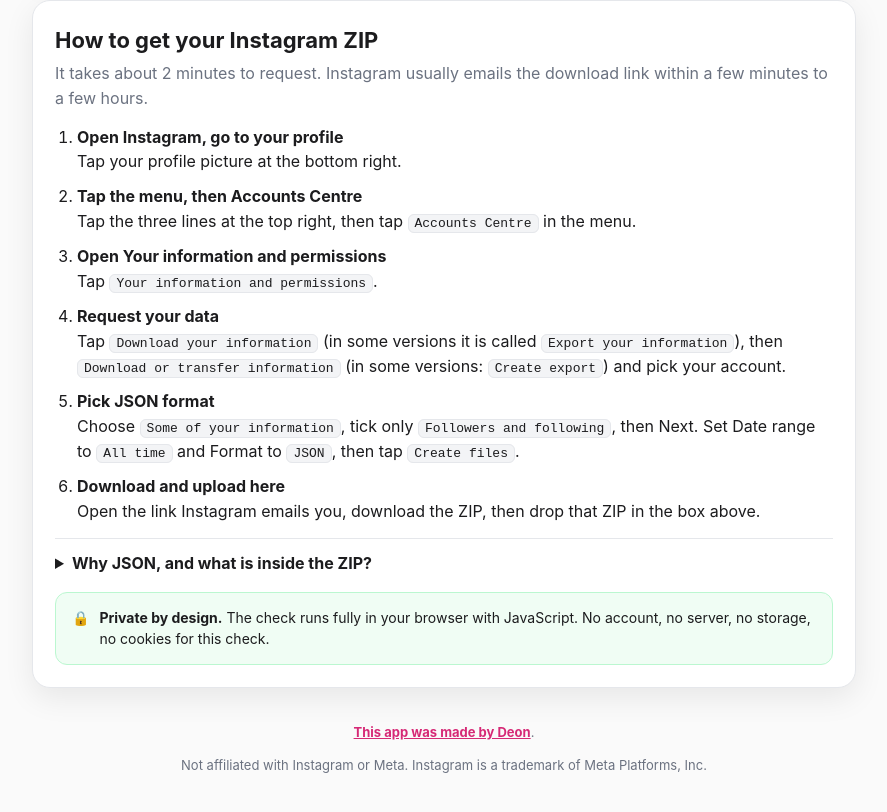
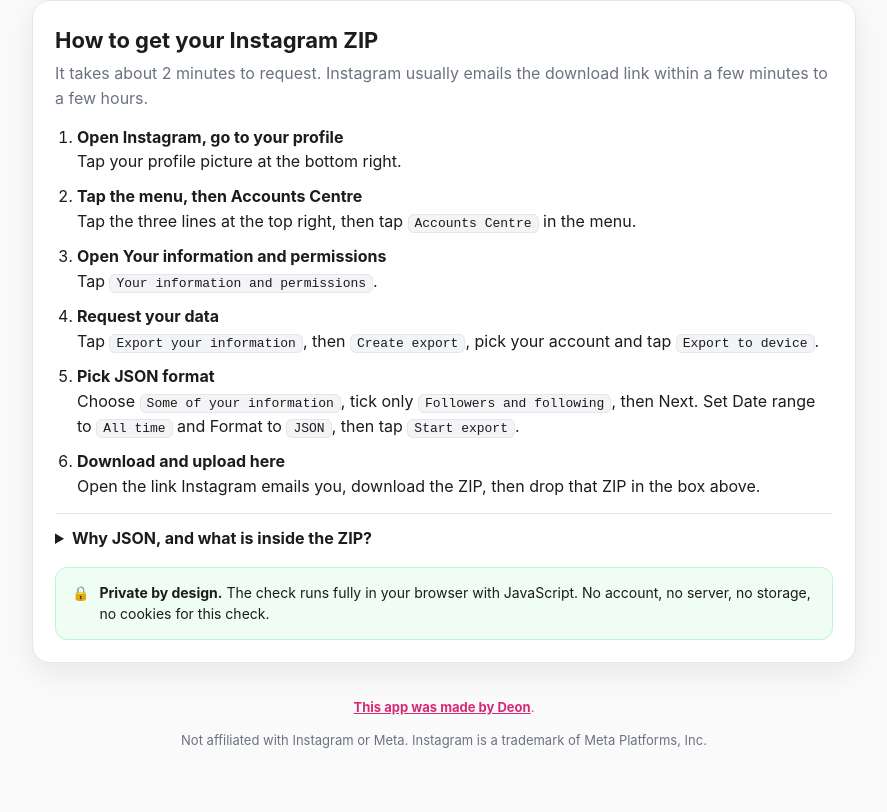
Before and after one commit to D30N/instagram-follow-back-checker, a plain HTML site: page index.html in a window 1280 px wide. Shown: the part 673-1485 px from the top of the page, without its empty margins (196-1083 px from the left). Drawn offline with nearby package versions, Linux system fonts and the light colour scheme.

Commit message:
Use exact export labels: Export your information, Create export, Export to device, Start export

```diff
--- a/index.html
+++ b/index.html
@@ -155,8 +155,8 @@
         <li data-i18n-html="step1"><b>Open Instagram, go to your profile</b>Tap your profile picture at the bottom right.</li>
         <li data-i18n-html="step2"><b>Tap the menu, then Accounts Centre</b>Tap the three lines at the top right, then tap <code>Accounts Centre</code> in the menu.</li>
         <li data-i18n-html="step3"><b>Open Your information and permissions</b>Tap <code>Your information and permissions</code>.</li>
-        <li data-i18n-html="step4"><b>Request your data</b>Tap <code>Download your information</code> (in some versions it is called <code>Export your information</code>), then <code>Download or transfer information</code> (in some versions: <code>Create export</code>) and pick your account.</li>
-        <li data-i18n-html="step5"><b>Pick JSON format</b>Choose <code>Some of your information</code>, tick only <code>Followers and following</code>, then Next. Set Date range to <code>All time</code> and Format to <code>JSON</code>, then tap <code>Create files</code>.</li>
+        <li data-i18n-html="step4"><b>Request your data</b>Tap <code>Export your information</code>, then <code>Create export</code>, pick your account and tap <code>Export to device</code>.</li>
+        <li data-i18n-html="step5"><b>Pick JSON format</b>Choose <code>Some of your information</code>, tick only <code>Followers and following</code>, then Next. Set Date range to <code>All time</code> and Format to <code>JSON</code>, then tap <code>Start export</code>.</li>
         <li data-i18n-html="step6"><b>Download and upload here</b>Open the link Instagram emails you, download the ZIP, then drop that ZIP in the box above.</li>
       </ol>
       <details>
@@ -225,8 +225,8 @@
       step1: "<b>Open Instagram, go to your profile</b>Tap your profile picture at the bottom right.",
       step2: "<b>Tap the menu, then Accounts Centre</b>Tap the three lines at the top right, then tap <code>Accounts Centre</code> in the menu.",
       step3: "<b>Open Your information and permissions</b>Tap <code>Your information and permissions</code>.",
-      step4: "<b>Request your data</b>Tap <code>Download your information</code> (in some versions it is called <code>Export your information</code>), then <code>Download or transfer information</code> (in some versions: <code>Create export</code>) and pick your account.",
-      step5: "<b>Pick JSON format</b>Choose <code>Some of your information</code>, tick only <code>Followers and following</code>, then Next. Set Date range to <code>All time</code> and Format to <code>JSON</code>, then tap <code>Create files</code>.",
+      step4: "<b>Request your data</b>Tap <code>Export your information</code>, then <code>Create export</code>, pick your account and tap <code>Export to device</code>.",
+      step5: "<b>Pick JSON format</b>Choose <code>Some of your information</code>, tick only <code>Followers and following</code>, then Next. Set Date range to <code>All time</code> and Format to <code>JSON</code>, then tap <code>Start export</code>.",
       step6: "<b>Download and upload here</b>Open the link Instagram emails you, download the ZIP, then drop that ZIP in the box above.",
       whyJson: "Why JSON, and what is inside the ZIP?",
       whyJsonP1: "Instagram also offers an HTML download, but this checker reads the JSON version, so please pick JSON when you request it. Inside the ZIP, your lists live in <code>connections/followers_and_following/</code> as <code>followers_1.json</code> and <code>following.json</code>. If you have a very large account, followers may be split into <code>followers_1.json</code>, <code>followers_2.json</code> and so on. This page reads every part.",
@@ -285,8 +285,8 @@
       step1: "<b>Instagram തുറന്ന് നിങ്ങളുടെ പ്രൊഫൈലിൽ പോകുക</b>താഴെ വലതുവശത്തെ പ്രൊഫൈൽ ചിത്രം ടാപ്പ് ചെയ്യുക.",
       step2: "<b>മെനു ടാപ്പ് ചെയ്ത് Accounts Centre തുറക്കുക</b>മുകളിൽ വലതുവശത്തെ മൂന്ന് വരകൾ ടാപ്പ് ചെയ്ത് മെനുവിൽ നിന്ന് <code>Accounts Centre</code> ടാപ്പ് ചെയ്യുക.",
       step3: "<b>Your information and permissions തുറക്കുക</b><code>Your information and permissions</code> ടാപ്പ് ചെയ്യുക.",
-      step4: "<b>നിങ്ങളുടെ ഡാറ്റ റിക്വസ്റ്റ് ചെയ്യുക</b><code>Download your information</code> ടാപ്പ് ചെയ്യുക (ചില വേർഷനുകളിൽ ഇത് <code>Export your information</code> എന്നാണ്), പിന്നെ <code>Download or transfer information</code> (ചില വേർഷനുകളിൽ: <code>Create export</code>) ടാപ്പ് ചെയ്ത് നിങ്ങളുടെ അക്കൗണ്ട് തിരഞ്ഞെടുക്കുക.",
-      step5: "<b>JSON ഫോർമാറ്റ് തിരഞ്ഞെടുക്കുക</b><code>Some of your information</code> തിരഞ്ഞെടുത്ത് <code>Followers and following</code> മാത്രം tick ചെയ്ത് Next കൊടുക്കുക. Date range <code>All time</code>, Format <code>JSON</code> എന്ന് വെച്ച് <code>Create files</code> ടാപ്പ് ചെയ്യുക.",
+      step4: "<b>നിങ്ങളുടെ ഡാറ്റ റിക്വസ്റ്റ് ചെയ്യുക</b><code>Export your information</code> ടാപ്പ് ചെയ്ത് <code>Create export</code> ടാപ്പ് ചെയ്യുക, നിങ്ങളുടെ അക്കൗണ്ട് തിരഞ്ഞെടുത്ത് <code>Export to device</code> ടാപ്പ് ചെയ്യുക.",
+      step5: "<b>JSON ഫോർമാറ്റ് തിരഞ്ഞെടുക്കുക</b><code>Some of your information</code> തിരഞ്ഞെടുത്ത് <code>Followers and following</code> മാത്രം tick ചെയ്ത് Next കൊടുക്കുക. Date range <code>All time</code>, Format <code>JSON</code> എന്ന് വെച്ച് <code>Start export</code> ടാപ്പ് ചെയ്യുക.",
       step6: "<b>ഡൗൺലോഡ് ചെയ്ത് ഇവിടെ അപ്‌ലോഡ് ചെയ്യുക</b>Instagram ഇമെയിൽ ചെയ്യുന്ന ലിങ്ക് തുറന്ന് ZIP ഡൗൺലോഡ് ചെയ്ത് മുകളിലെ ബോക്സിൽ ഇടുക.",
       whyJson: "എന്തുകൊണ്ട് JSON, ZIP-നുള്ളിൽ എന്താണ് ഉള്ളത്?",
       whyJsonP1: "Instagram HTML ഡൗൺലോഡും നൽകുന്നുണ്ട്, പക്ഷേ ഈ ചെക്കർ JSON വേർഷനാണ് വായിക്കുന്നത്, അതുകൊണ്ട് റിക്വസ്റ്റ് ചെയ്യുമ്പോൾ JSON തിരഞ്ഞെടുക്കുക. ZIP-നുള്ളിൽ നിങ്ങളുടെ ലിസ്റ്റുകൾ <code>connections/followers_and_following/</code> എന്ന ഫോൾഡറിൽ <code>followers_1.json</code>, <code>following.json</code> എന്നിങ്ങനെയാണ് ഉള്ളത്. വളരെ വലിയ അക്കൗണ്ടാണെങ്കിൽ ഫോളോവേഴ്സ് <code>followers_1.json</code>, <code>followers_2.json</code> എന്നിങ്ങനെ പല ഭാഗങ്ങളായി കാണാം. ഈ പേജ് എല്ലാ ഭാഗങ്ങളും വായിക്കും.",
```
Also changed, not shown: 1 other file.
